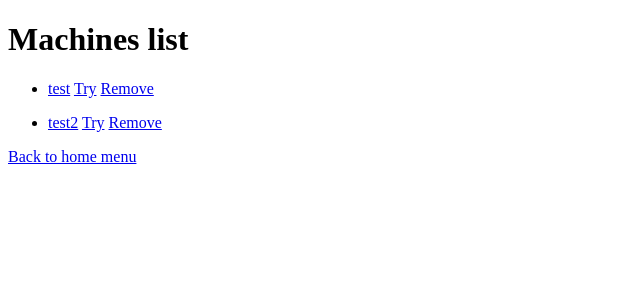
After one commit to DaniPTRK/Teachable-Machine, a Flask app: page /your_machines in a window 1280 px wide. The commit adds this page. Shown: the top 300 px of the page, without its empty margins (0-640 px from the left). Run offline with Flask 3, Linux system fonts and the light colour scheme; a user stored in the database is signed in.

Commit message:
Added your machines menu

```diff
--- a/app.py
+++ b/app.py
@@ -228,6 +228,40 @@ def upload_machine():
 
     return render_template('upload_machine.html')
 
+# your machines page
+@app.route("/your_machines")
+@login_required
+def your_machines():
+    models = Machine.query.filter_by(user_id=current_user.id).all()
+    return render_template('your_machines.html', models=models)
+
+# remove machine
+@app.route("/remove_file")
+@login_required
+def remove_file():
+    filename = request.args['filename']
+    machine = Machine.query.filter_by(filename=filename).first()
+
+    # Check if the machine exists
+    if machine:
+        try:
+            # Remove the associated file
+            file_path = os.path.join(app.config['UPLOAD_FOLDER1'], filename + '.h5')
+            os.remove(file_path)
+
+            # Remove the machine record from the database
+            db.session.delete(machine)
+            db.session.commit()
+
+            flash("Machine removed successfully", category='success')
+        except Exception as e:
+            flash(f"An error occurred: {str(e)}", category='error')
+    else:
+        flash("Machine not found", category='error')
+
+    return redirect(url_for('machines'))
+
+
 # download machines page
 @app.route("/machines")
 @login_required
--- a/templates/home.html
+++ b/templates/home.html
@@ -10,7 +10,7 @@
     <p><a href="{{ url_for('upload_photos') }}">Create a machine</a></p>
     <p><a href="{{ url_for('upload_machine') }}">Upload a machine</a></p>
     <p><a href="{{ url_for('machines') }}">Machine database</a></p>
-
+    <p><a href="{{ url_for('your_machines') }}">Your machines</a></p>
 
     <p><a href="{{ url_for('auth.logout') }}">Logout</a></p>
 </body>
--- /dev/null
+++ b/templates/your_machines.html
@@ -0,0 +1,32 @@
+<!DOCTYPE html>
+<html lang="en">
+<head>
+    <meta charset="UTF-8">
+    <meta name="viewport" content="width=device-width, initial-scale=1.0">
+    <title>Machines</title>
+</head>
+<body>
+
+    {% if error %}
+        <p>{{ error }}</p>
+    {% else %}
+    <h1>Machines list</h1>
+
+    <ul>
+        {% for machine in models %}
+            <li>
+                <p>
+                    <a href="{{ url_for('download_file', filename = machine.filename ) }}">{{ machine.name }}</a>
+                    <a href="{{ url_for('try_machine', filename=machine.filename) }}">Try</a>
+                    <a href="{{ url_for('remove_file', filename=machine.filename) }}">Remove</a>
+                </p>
+                </p>
+            </li>
+        {% endfor %}
+    </ul>
+
+    <p><a href="{{ url_for('main_page') }}">Back to home menu</a></p>
+    {% endif %}
+
+</body>
+</html>
```
